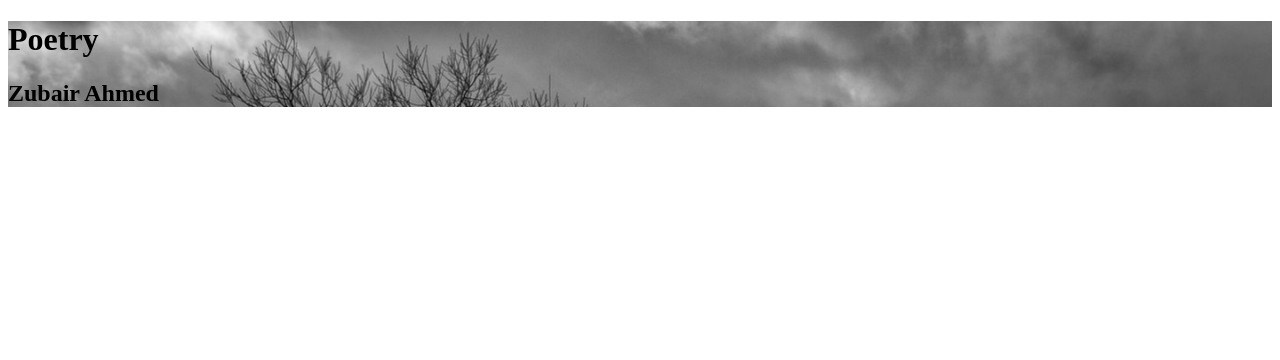
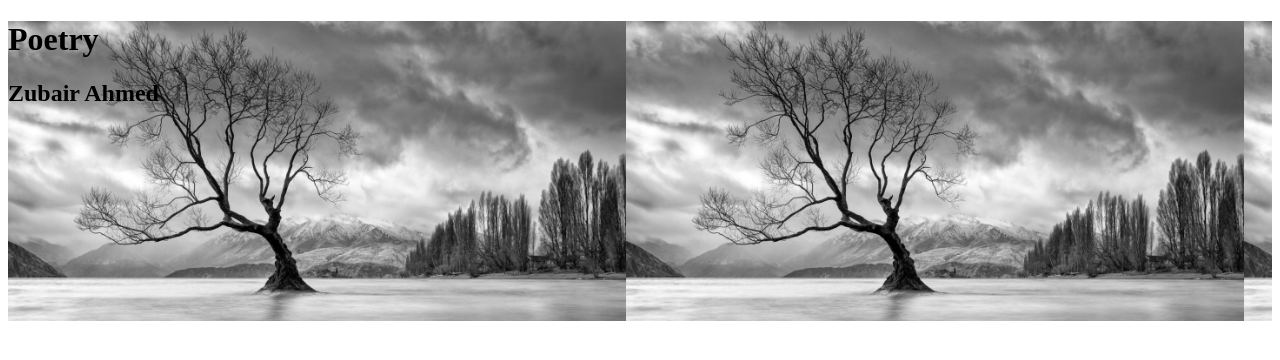
Before and after one commit to bairbanu/Ethereum_Poetry_DApp, a React app: page / in a window 1280 px wide. Built offline with nearby package versions, Linux system fonts and the light colour scheme.

```diff
--- a/src/components/Header/Header.css
+++ b/src/components/Header/Header.css
@@ -1,5 +1,6 @@
 .header-container {
   width: 100%;
+  height: 300px;
   background-image: url("../../../assets/images/header-image.jpg");
-  background-size: cover;
+  background-size: contain;
 }
```
Also changed, not shown: src/index.html (+0 -1 lines), src/containers/PoemContainer/PoemContainer.js (added).
